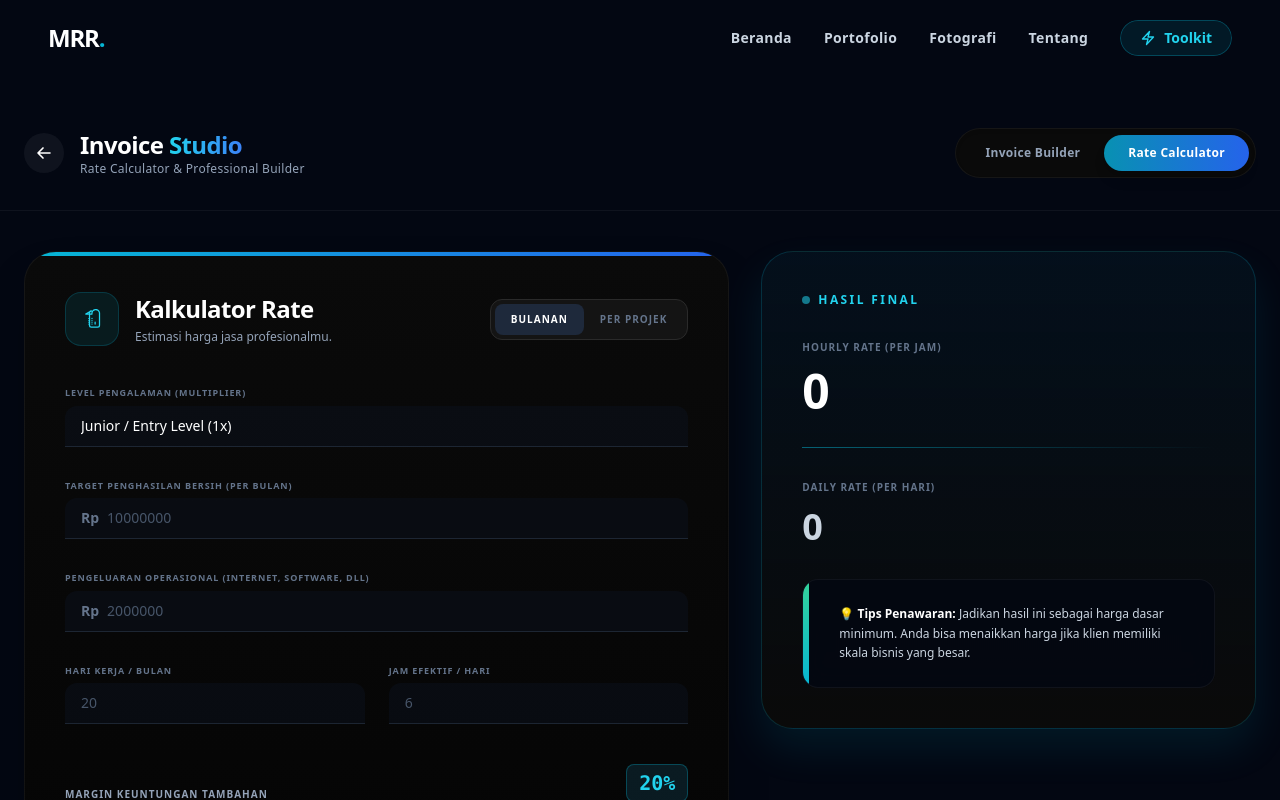
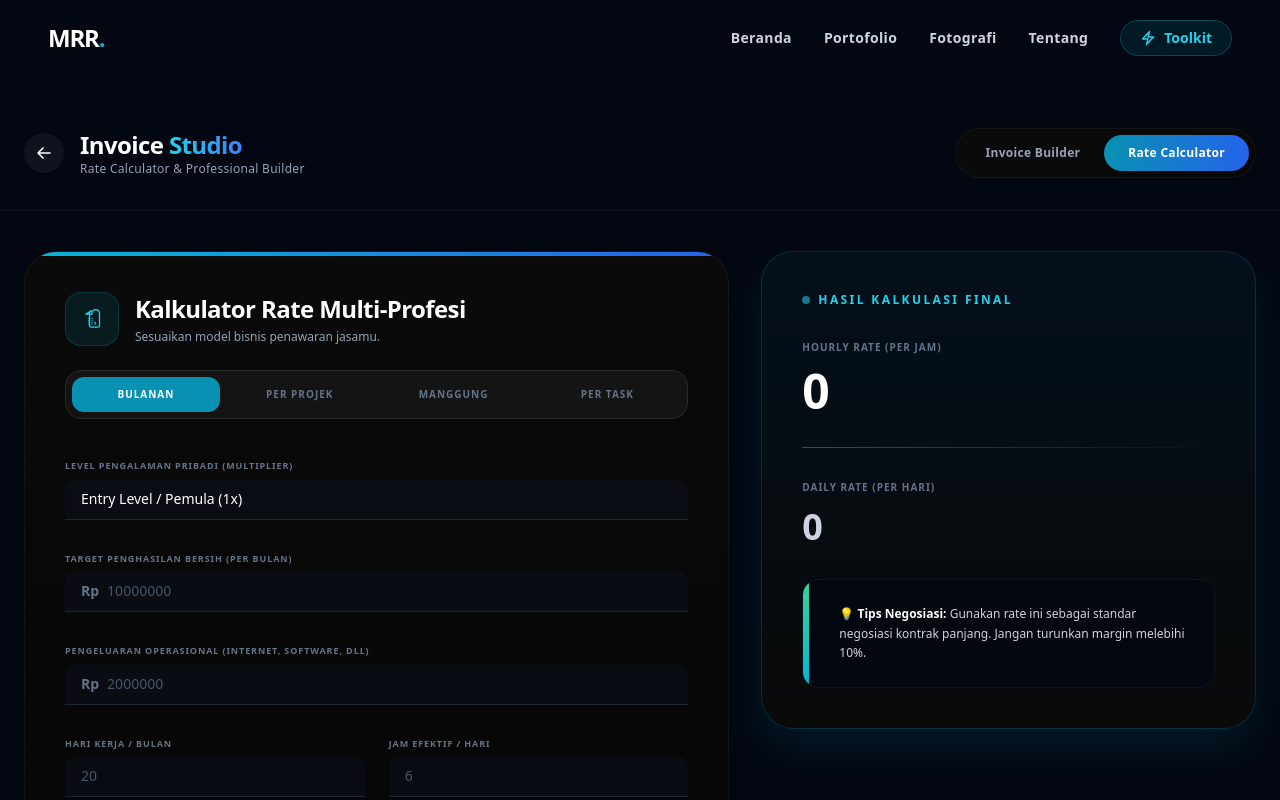
Before and after one commit to Rafli161102/CV-MRR, a Next.js app: page /toolkit/freelance-invoice in a window 1280 px wide. Both pictures are taken after a click on the button "Rate Calculator". Shown: the top 800 px of the page. Built offline with nearby package versions, Linux system fonts and the light colour scheme.

Commit message:
Update RateTab.jsx

```diff
--- a/src/app/toolkit/freelance-invoice/RateTab.jsx
+++ b/src/app/toolkit/freelance-invoice/RateTab.jsx
@@ -4,11 +4,15 @@ import React, { useState } from 'react';
 import { Icons, CleanInput, CleanSelect, formatCurrency } from './components';
 
 export default function RateTab() {
+  // 4 Mode Kalkulasi: monthly, project, gig (Manggung), task (Programmer/Dev)
   const [calcMode, setCalcMode] = useState('monthly');
+
   const [targetAmount, setTargetAmount] = useState("");
   const [expenses, setExpenses] = useState("");
   const [workDays, setWorkDays] = useState("");
   const [workHours, setWorkHours] = useState("");
+  const [prepHours, setPrepHours] = useState(""); // Khusus untuk Latihan/GR (Manggung)
+
   const [profitMargin, setProfitMargin] = useState(20);
   const [experienceLevel, setExperienceLevel] = useState("1");
 
@@ -16,54 +20,115 @@ export default function RateTab() {
   const numExpenses = Number(expenses) || 0;
   const numWorkDays = Number(workDays) || 0;
   const numWorkHours = Number(workHours) || 0;
+  const numPrepHours = Number(prepHours) || 0;
   const multiplier = Number(experienceLevel) || 1;
 
+  // KALKULASI ALGORITMA ENTERPRISE
   const totalNeed = numTarget + numExpenses;
-  const totalHours = calcMode === 'monthly' ? (numWorkDays * numWorkHours) : numWorkHours;
+
+  let totalHours = 0;
+  if (calcMode === 'monthly') totalHours = numWorkDays * numWorkHours;
+  else if (calcMode === 'gig') totalHours = numWorkHours + numPrepHours; // Manggung + Latihan
+  else totalHours = numWorkHours; // Projek & Task
 
   const baseHourlyRate = totalHours > 0 ? totalNeed / totalHours : 0;
   const marginHourlyRate = baseHourlyRate + (baseHourlyRate * (profitMargin / 100));
   const finalHourlyRate = marginHourlyRate * multiplier;
+
+  // Output Khusus
   const finalDailyRate = calcMode === 'monthly' ? (finalHourlyRate * numWorkHours) : 0;
-  const finalProjectTotal = calcMode === 'project' ? (finalHourlyRate * totalHours) : 0;
+  const finalTotalFee = finalHourlyRate * totalHours;
+
+  // Handler Ganti Mode & Reset State yang relevan
+  const handleModeChange = (mode) => {
+    setCalcMode(mode);
+    setTargetAmount("");
+    setExpenses("");
+    setWorkDays(mode === 'monthly' ? "" : "1");
+    setWorkHours("");
+    setPrepHours("");
+  };
 
   return (
     <div className="print:hidden grid grid-cols-1 lg:grid-cols-12 gap-8 anim-fade-in-up">
+
       {/* PANEL INPUT */}
       <div className="lg:col-span-7 space-y-6">
         <div className="bg-gradient-to-b from-[#0a0a0a] to-[#050505] border border-white/5 rounded-[2rem] p-6 sm:p-10 shadow-2xl relative overflow-hidden">
           <div className="absolute top-0 left-0 w-full h-1 bg-gradient-to-r from-cyan-500 to-blue-600"></div>
 
-          <div className="flex flex-col sm:flex-row sm:items-center justify-between gap-6 mb-10">
+          <div className="flex flex-col mb-10 gap-6">
             <div className="flex items-center gap-4">
               <div className="p-4 bg-cyan-500/10 text-cyan-400 rounded-2xl border border-cyan-500/20"><Icons.Calculator /></div>
               <div>
-                <h2 className="text-2xl font-black text-white tracking-tight">Kalkulator Rate</h2>
-                <p className="text-xs text-slate-400 mt-1">Estimasi harga jasa profesionalmu.</p>
+                <h2 className="text-2xl font-black text-white tracking-tight">Kalkulator Rate Multi-Profesi</h2>
+                <p className="text-xs text-slate-400 mt-1">Sesuaikan model bisnis penawaran jasamu.</p>
               </div>
             </div>
 
-            <div className="flex bg-[#141414] p-1 rounded-xl border border-[#2a2a2a] shrink-0">
-              <button onClick={() => {setCalcMode('monthly'); setTargetAmount(""); setExpenses(""); setWorkDays(""); setWorkHours("");}} className={`px-4 py-2 rounded-lg text-[10px] font-bold transition-all uppercase tracking-widest ${calcMode === 'monthly' ? 'bg-slate-800 text-white' : 'text-slate-500 hover:text-white'}`}>Bulanan</button>
-              <button onClick={() => {setCalcMode('project'); setTargetAmount(""); setExpenses(""); setWorkDays("1"); setWorkHours("");}} className={`px-4 py-2 rounded-lg text-[10px] font-bold transition-all uppercase tracking-widest ${calcMode === 'project' ? 'bg-slate-800 text-white' : 'text-slate-500 hover:text-white'}`}>Per Projek</button>
+            {/* TOGGLE 4 MODE KALKULASI */}
+            <div className="grid grid-cols-2 sm:grid-cols-4 bg-[#141414] p-1.5 rounded-2xl border border-[#2a2a2a] gap-1.5 w-full">
+              <button onClick={() => handleModeChange('monthly')} className={`py-2.5 rounded-xl text-[10px] font-bold transition-all uppercase tracking-widest ${calcMode === 'monthly' ? 'bg-cyan-600 text-white shadow-md' : 'text-slate-500 hover:text-white hover:bg-white/5'}`}>Bulanan</button>
+              <button onClick={() => handleModeChange('project')} className={`py-2.5 rounded-xl text-[10px] font-bold transition-all uppercase tracking-widest ${calcMode === 'project' ? 'bg-cyan-600 text-white shadow-md' : 'text-slate-500 hover:text-white hover:bg-white/5'}`}>Per Projek</button>
+              <button onClick={() => handleModeChange('gig')} className={`py-2.5 rounded-xl text-[10px] font-bold transition-all uppercase tracking-widest ${calcMode === 'gig' ? 'bg-indigo-600 text-white shadow-md' : 'text-slate-500 hover:text-white hover:bg-white/5'}`}>Manggung</button>
+              <button onClick={() => handleModeChange('task')} className={`py-2.5 rounded-xl text-[10px] font-bold transition-all uppercase tracking-widest ${calcMode === 'task' ? 'bg-indigo-600 text-white shadow-md' : 'text-slate-500 hover:text-white hover:bg-white/5'}`}>Per Task</button>
             </div>
           </div>
 
           <div className="space-y-8">
             <CleanSelect
-              label="Level Pengalaman (Multiplier)" name="experienceLevel" value={experienceLevel} onChange={e => setExperienceLevel(e.target.value)}
-              options={[{ value: "1", label: "Junior / Entry Level (1x)" }, { value: "1.5", label: "Mid-Level Professional (1.5x)" }, { value: "2.5", label: "Senior / Expert (2.5x)" }]}
+              label="Level Pengalaman Pribadi (Multiplier)" name="experienceLevel" value={experienceLevel} onChange={e => setExperienceLevel(e.target.value)}
+              options={[
+                { value: "1", label: "Entry Level / Pemula (1x)" },
+                { value: "1.5", label: "Mid-Level / Berpengalaman (1.5x)" },
+                { value: "2.5", label: "Senior / Pro / Expert (2.5x)" },
+              ]}
             />
-            <CleanInput label={calcMode === 'monthly' ? "Target Penghasilan Bersih (Per Bulan)" : "Target Upah Bersih (Untuk Projek Ini)"} name="targetAmount" type="number" value={targetAmount} onChange={e => setTargetAmount(e.target.value)} prefix="Rp" placeholder={calcMode === 'monthly' ? "10000000" : "3000000"} />
-            <CleanInput label={calcMode === 'monthly' ? "Pengeluaran Operasional (Internet, Software, dll)" : "Biaya Tambahan Projek (Aset, Server, dll)"} name="expenses" type="number" value={expenses} onChange={e => setExpenses(e.target.value)} prefix="Rp" placeholder={calcMode === 'monthly' ? "2000000" : "500000"} />
 
-            <div className="grid grid-cols-1 sm:grid-cols-2 gap-6">
+            {/* Label Dinamis Berdasarkan Mode */}
+            <CleanInput
+              label={
+                calcMode === 'monthly' ? "Target Penghasilan Bersih (Per Bulan)" :
+                calcMode === 'project' ? "Target Upah Bersih (Satu Projek Ini)" :
+                calcMode === 'gig' ? "Target Fee Bersih Tampil (Satu Acara)" :
+                "Target Upah Bersih (Satu Task/Fitur Ini)"
+              }
+              name="targetAmount" type="number" value={targetAmount} onChange={e => setTargetAmount(e.target.value)} prefix="Rp"
+              placeholder={calcMode === 'monthly' ? "10000000" : calcMode === 'gig' ? "5000000" : "1500000"}
+            />
+
+            <CleanInput
+              label={
+                calcMode === 'monthly' ? "Pengeluaran Operasional (Internet, Software, dll)" :
+                calcMode === 'project' ? "Biaya Tambahan Projek (Aset, Lisensi, dll)" :
+                calcMode === 'gig' ? "Biaya Transport, Akomodasi, Sewa Alat & Studio" :
+                "Biaya Operasional Task (Server, API, Aset)"
+              }
+              name="expenses" type="number" value={expenses} onChange={e => setExpenses(e.target.value)} prefix="Rp"
+              placeholder={calcMode === 'monthly' ? "2000000" : calcMode === 'gig' ? "1000000" : "200000"}
+            />
+
+            {/* Grid Waktu Dinamis */}
+            <div className={`grid ${calcMode === 'monthly' || calcMode === 'gig' ? 'grid-cols-1 sm:grid-cols-2' : 'grid-cols-1'} gap-6`}>
+
               {calcMode === 'monthly' && <CleanInput label="Hari Kerja / Bulan" name="workDays" type="number" value={workDays} onChange={e => setWorkDays(e.target.value)} placeholder="20" />}
-              <CleanInput label={calcMode === 'monthly' ? "Jam Efektif / Hari" : "Estimasi Waktu Pengerjaan (Total Jam)"} name="workHours" type="number" value={workHours} onChange={e => setWorkHours(e.target.value)} placeholder={calcMode === 'monthly' ? "6" : "15"} />
+
+              {calcMode === 'gig' && <CleanInput label="Durasi Latihan / Gladi Bersih (Jam)" name="prepHours" type="number" value={prepHours} onChange={e => setPrepHours(e.target.value)} placeholder="4" />}
+
+              <CleanInput
+                label={
+                  calcMode === 'monthly' ? "Jam Efektif / Hari" :
+                  calcMode === 'gig' ? "Durasi Tampil Manggung (Jam)" :
+                  "Estimasi Waktu Pengerjaan (Total Jam)"
+                }
+                name="workHours" type="number" value={workHours} onChange={e => setWorkHours(e.target.value)}
+                placeholder={calcMode === 'monthly' ? "6" : calcMode === 'gig' ? "2" : "15"}
+              />
+
             </div>
 
-            <div className="pt-2">
-              <div className="flex justify-between items-end mb-4">
+            <div className="pt-2 border-t border-white/5">
+              <div className="flex justify-between items-end mb-4 pt-4">
                 <label className="block text-[10px] font-bold text-slate-400 uppercase tracking-widest">Margin Keuntungan Tambahan</label>
                 <span className="text-cyan-400 font-mono font-bold text-xl bg-cyan-900/30 px-3 py-1 rounded-lg border border-cyan-500/30">{profitMargin}%</span>
               </div>
@@ -76,9 +141,14 @@ export default function RateTab() {
       {/* PANEL HASIL */}
       <div className="lg:col-span-5">
         <div className="sticky top-10 bg-gradient-to-b from-cyan-950/20 to-[#0a0a0a] border border-cyan-500/20 rounded-[2rem] p-6 sm:p-10 shadow-[0_20px_40px_rgba(6,182,212,0.1)]">
-          <h3 className="text-xs font-black text-cyan-400 uppercase tracking-[0.2em] mb-8 flex items-center gap-2"><span className="w-2 h-2 rounded-full bg-cyan-400 animate-pulse"></span> Hasil Final</h3>
+          <h3 className="text-xs font-black text-cyan-400 uppercase tracking-[0.2em] mb-8 flex items-center gap-2">
+            <span className="w-2 h-2 rounded-full bg-cyan-400 animate-pulse"></span> Hasil Kalkulasi Final
+          </h3>
+
           <div className="space-y-8">
-            {calcMode === 'monthly' ? (
+
+            {/* TAMPILAN BULANAN */}
+            {calcMode === 'monthly' && (
                <>
                   <div>
                     <p className="text-slate-500 text-[10px] font-bold uppercase tracking-widest mb-3">Hourly Rate (Per Jam)</p>
@@ -90,26 +160,53 @@ export default function RateTab() {
                     <div className="text-3xl lg:text-4xl font-bold text-slate-300 tracking-tight">{formatCurrency(finalDailyRate, "IDR")}</div>
                   </div>
                </>
-            ) : (
+            )}
+
+            {/* TAMPILAN GIG/MANGGUNG */}
+            {calcMode === 'gig' && (
                <>
                   <div>
-                    <p className="text-slate-500 text-[10px] font-bold uppercase tracking-widest mb-3">Total Penawaran Projek (Fixed Price)</p>
-                    <div className="text-4xl lg:text-5xl font-black text-white tracking-tighter text-transparent bg-clip-text bg-gradient-to-r from-cyan-400 to-blue-500">{formatCurrency(finalProjectTotal, "IDR")}</div>
+                    <p className="text-slate-500 text-[10px] font-bold uppercase tracking-widest mb-3">Total Performance Fee (Tarif Manggung)</p>
+                    <div className="text-4xl lg:text-5xl font-black text-transparent bg-clip-text bg-gradient-to-r from-indigo-400 to-cyan-400 tracking-tighter">{formatCurrency(finalTotalFee, "IDR")}</div>
                   </div>
-                  <div className="h-px w-full bg-gradient-to-r from-cyan-500/50 to-transparent"></div>
+                  <div className="h-px w-full bg-gradient-to-r from-indigo-500/50 to-transparent"></div>
                   <div>
-                    <p className="text-slate-500 text-[10px] font-bold uppercase tracking-widest mb-3">Breakdown Rate (Per Jam)</p>
+                    <p className="text-slate-500 text-[10px] font-bold uppercase tracking-widest mb-3">Breakdown Value (Per Jam Efektif)</p>
                     <div className="text-2xl lg:text-3xl font-bold text-slate-300 tracking-tight">{formatCurrency(finalHourlyRate, "IDR")}</div>
                   </div>
                </>
             )}
+
+            {/* TAMPILAN PROJECT & TASK */}
+            {(calcMode === 'project' || calcMode === 'task') && (
+               <>
+                  <div>
+                    <p className="text-slate-500 text-[10px] font-bold uppercase tracking-widest mb-3">Total Penawaran Harga (Fixed Price)</p>
+                    <div className="text-4xl lg:text-5xl font-black text-white tracking-tighter text-transparent bg-clip-text bg-gradient-to-r from-cyan-400 to-blue-500">{formatCurrency(finalTotalFee, "IDR")}</div>
+                  </div>
+                  <div className="h-px w-full bg-gradient-to-r from-cyan-500/50 to-transparent"></div>
+                  <div>
+                    <p className="text-slate-500 text-[10px] font-bold uppercase tracking-widest mb-3">Breakdown Value (Per Jam)</p>
+                    <div className="text-2xl lg:text-3xl font-bold text-slate-300 tracking-tight">{formatCurrency(finalHourlyRate, "IDR")}</div>
+                  </div>
+               </>
+            )}
+
+            {/* TIPS DINAMIS */}
             <div className="bg-[#030712]/80 backdrop-blur-md rounded-2xl p-6 border border-white/5 relative overflow-hidden group mt-6">
-              <div className="absolute left-0 top-0 w-1.5 h-full bg-gradient-to-b from-emerald-400 to-cyan-500"></div>
-              <p className="text-xs text-slate-300 leading-relaxed pl-3 font-medium">💡 <strong className="text-white">Tips Penawaran:</strong> Jadikan hasil ini sebagai harga dasar minimum. Anda bisa menaikkan harga jika klien memiliki skala bisnis yang besar.</p>
+              <div className={`absolute left-0 top-0 w-1.5 h-full ${calcMode === 'gig' ? 'bg-gradient-to-b from-indigo-400 to-cyan-500' : 'bg-gradient-to-b from-emerald-400 to-cyan-500'}`}></div>
+              <p className="text-xs text-slate-300 leading-relaxed pl-3 font-medium">
+                💡 <strong className="text-white">Tips Negosiasi:</strong>
+                {calcMode === 'monthly' ? " Gunakan rate ini sebagai standar negosiasi kontrak panjang. Jangan turunkan margin melebihi 10%." :
+                 calcMode === 'gig' ? " Nilai ini sudah mencakup keringat saat latihan/GR. Klien wajib tahu bahwa mereka tidak hanya membayar durasi Anda tampil di panggung." :
+                 calcMode === 'task' ? " Ajukan harga ini untuk 1 fitur/task. Pastikan spesifikasi tugas terkunci (lock scope) agar tidak ada revisi tak terbatas." :
+                 " Jadikan hasil ini sebagai harga dasar (floor price). Anda selalu bisa menaikkan harga jika skala bisnis klien lebih besar."}
+              </p>
             </div>
           </div>
         </div>
       </div>
+
     </div>
   );
 }
```
